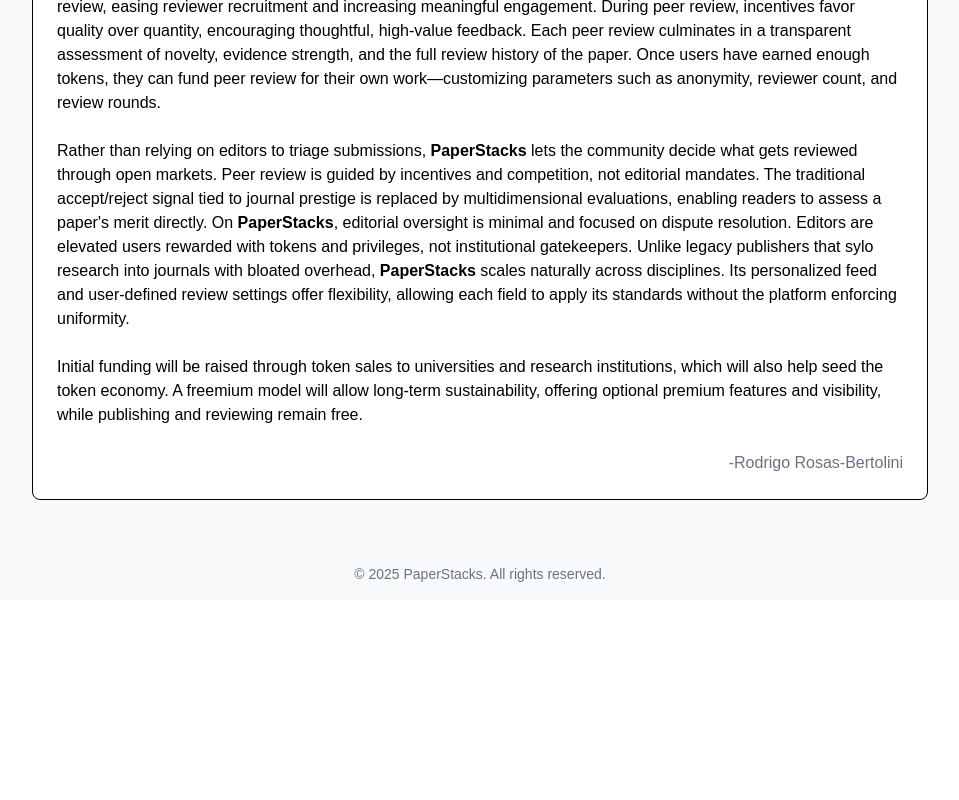
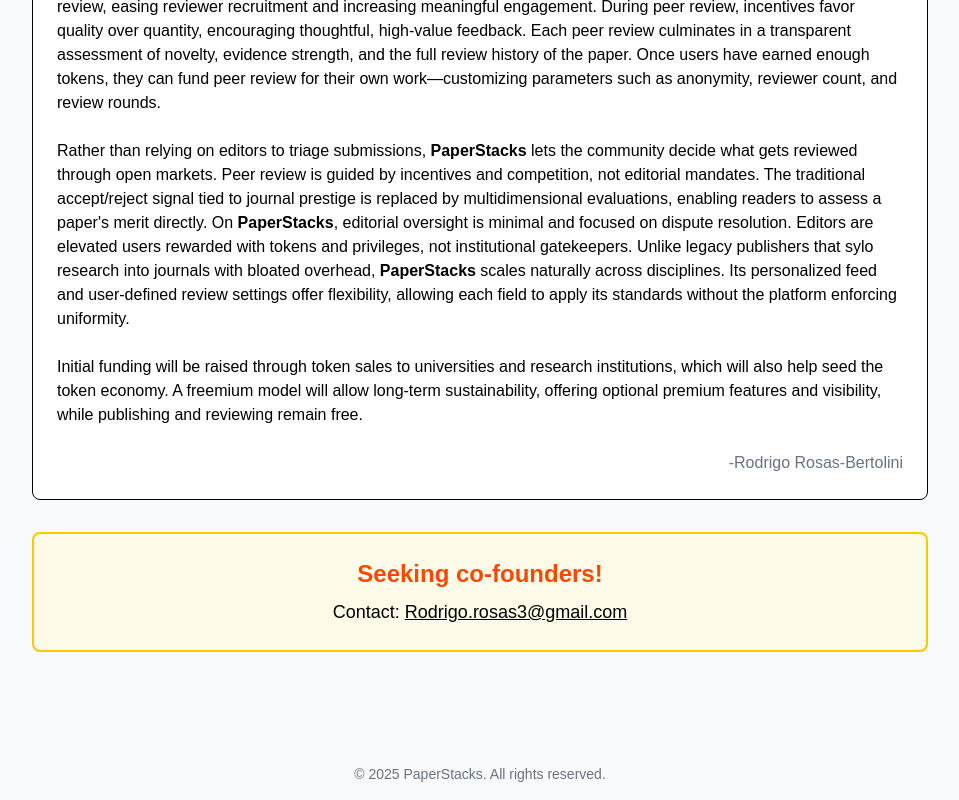
Before and after one commit to rodrigolearns/paperstacks.pub, a Next.js app: page / in a window 1280 px wide. Shown: the part 1094-1894 px from the top of the page, without its empty margins (160-1119 px from the left). Before the commit the page ends 1694 px from the top, so only its background shows below. Built offline with nearby package versions, Linux system fonts and the light colour scheme.

Commit message:
Seeking Co-Founders added

```diff
--- a/src/app/page.tsx
+++ b/src/app/page.tsx
@@ -76,6 +76,10 @@
             <span className="block text-right text-base text-gray-500 mt-6">-Rodrigo Rosas-Bertolini</span>
           </p>
         </div>
+        <div className="max-w-4xl mx-auto mt-8 mb-12 p-6 bg-yellow-50 border-2 border-yellow-400 rounded-lg text-center">
+          <div className="text-2xl font-bold text-orange-600 mb-2">Seeking co-founders!</div>
+          <div className="text-lg text-black">Contact: <a href="mailto:rodrigo.rosas3@gmail.com" className="underline">Rodrigo.rosas3@gmail.com</a></div>
+        </div>
       </main>
       <footer className="py-4 px-6 text-center text-sm text-gray-500">
         <p>© {new Date().getFullYear()} PaperStacks. All rights reserved.</p>
```
